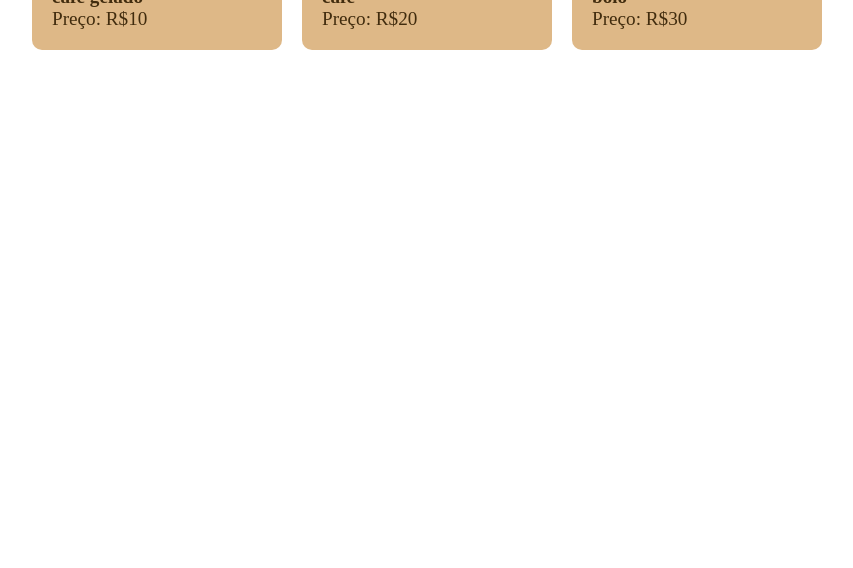
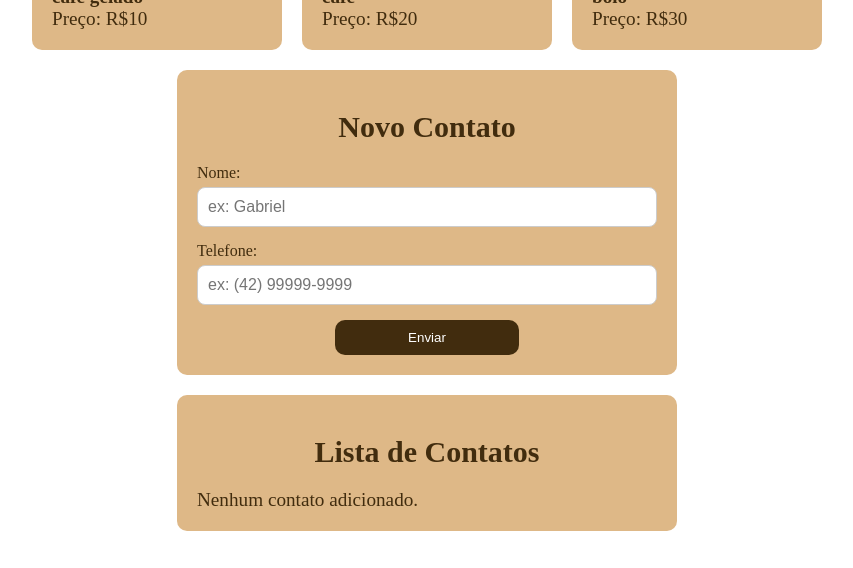
Before and after one commit to reksuat/front-end, a React (Vite) app in the folder primeiroComReact/: page / in a window 1280 px wide. Shown: the part 325-893 px from the top of the page, without its empty margins (213-1066 px from the left). Before the commit the page ends 800 px from the top, so only its background shows below. Built offline with nearby package versions, Linux system fonts and the light colour scheme.

Commit message:
feat formulário contato

```diff
--- a/primeiroComReact/src/App.jsx
+++ b/primeiroComReact/src/App.jsx
@@ -1,13 +1,21 @@
 import { useState } from "react";
 import ListaProduto from "./componentes/ListaProduto.jsx";
+import Formulario from "./componentes/Formulario.jsx";
+import ListaContatos from "./componentes/ListaContatos.jsx";
+
+import { ContatoProvider } from "./componentes/ContatoContext.jsx";
 import "./App.css";
 
 function App() {
   return (
-    <div className="App">
-      <h1 className="title">Cafeteria</h1>
-      <ListaProduto />
-    </div>
+    <ContatoProvider>
+      <div className="App">
+        <h1 className="title">Cafeteria</h1>
+        <ListaProduto />
+        <Formulario />
+        <ListaContatos />
+      </div>
+    </ContatoProvider>
   );
 }
 export default App;
--- a/primeiroComReact/src/componentes/Contato.jsx
+++ b/primeiroComReact/src/componentes/Contato.jsx
@@ -0,0 +1,13 @@
+function Contato(props) {
+  return (
+    <div className="cardContato">
+      <p>Nome: {props.nome}</p>
+      <p>Tel: {props.telefone}</p>
+      <button onClick={props.alterarFavorito}>
+        {props.favorito ? "Desfavoritar" : "Favoritar"}
+      </button>
+      <button onClick={props.excluirContato}>Excluir</button>
+    </div>
+  );
+}
+export default Contato;
--- /dev/null
+++ b/primeiroComReact/src/componentes/ContatoContext.jsx
@@ -0,0 +1,47 @@
+import React, { createContext, useState } from "react";
+export const ContatoContext = createContext();
+
+export function ContatoProvider(props) {
+  const [contatos, setContatos] = useState([]);
+
+  function adicionarContato(nomeUsuario, telefoneUsuario) {
+    const novoContato = {
+      id: Date.now(),
+      nome: nomeUsuario,
+      telefone: telefoneUsuario,
+      favorito: false,
+    };
+    setContatos([...contatos, novoContato]);
+  }
+
+  function alterarFavorito(idContato) {
+    const contatosAtualizados = contatos.map((contato) => {
+      if (contato.id === idContato) {
+        return { ...contato, favorito: !contato.favorito };
+      }
+      return contato;
+    });
+    setContatos(contatosAtualizados);
+  }
+
+  function excluirContato(idContato) {
+    const contatosAtualizados = contatos.filter(
+      (contato) => contato.id !== idContato,
+    );
+    setContatos(contatosAtualizados);
+  }
+
+  return (
+    <ContatoContext.Provider
+      value={{
+        contatos,
+        setContatos,
+        adicionarContato,
+        alterarFavorito,
+        excluirContato,
+      }}
+    >
+      {props.children}
+    </ContatoContext.Provider>
+  );
+}
--- a/primeiroComReact/src/componentes/Formulario.jsx
+++ b/primeiroComReact/src/componentes/Formulario.jsx
@@ -0,0 +1,42 @@
+import React, { useState, useContext } from "react";
+import { ContatoContext } from "./ContatoContext.jsx";
+function Formulario() {
+  const [nome, setNome] = useState("");
+  const [telefone, setTelefone] = useState("");
+  const { adicionarContato } = useContext(ContatoContext);
+
+  function Envio(event) {
+    event.preventDefault();
+    adicionarContato(nome, telefone);
+
+    setNome("");
+    setTelefone("");
+  }
+  return (
+    <div className="formularioContainer">
+      <h2 className="title">Novo Contato</h2>
+      <form onSubmit={Envio}>
+        <label htmlFor="nome">Nome:</label>
+        <input
+          type="text"
+          id="nome"
+          required
+          placeholder="ex: Gabriel"
+          value={nome}
+          onChange={(e) => setNome(e.target.value)}
+        />
+        <label htmlFor="telefone">Telefone:</label>
+        <input
+          type="text"
+          id="telefone"
+          required
+          placeholder="ex: (42) 99999-9999"
+          value={telefone}
+          onChange={(e) => setTelefone(e.target.value)}
+        />
+        <button type="submit">Enviar</button>
+      </form>
+    </div>
+  );
+}
+export default Formulario;
--- /dev/null
+++ b/primeiroComReact/src/componentes/ListaContatos.jsx
@@ -0,0 +1,28 @@
+import React, { useContext } from "react";
+import { ContatoContext } from "./ContatoContext.jsx";
+import Contato from "./Contato.jsx";
+
+function ListaContatos() {
+  const { contatos, alterarFavorito, excluirContato } =
+    useContext(ContatoContext);
+  return (
+    <div className="listaContatosContainer">
+      <h2 className="title">Lista de Contatos</h2>
+      {contatos.length === 0 ? (
+        <p>Nenhum contato adicionado.</p>
+      ) : (
+        contatos.map((contato) => (
+          <Contato
+            key={contato.id}
+            nome={contato.nome}
+            telefone={contato.telefone}
+            favorito={contato.favorito}
+            alterarFavorito={() => alterarFavorito(contato.id)}
+            excluirContato={() => excluirContato(contato.id)}
+          />
+        ))
+      )}
+    </div>
+  );
+}
+export default ListaContatos;
```
